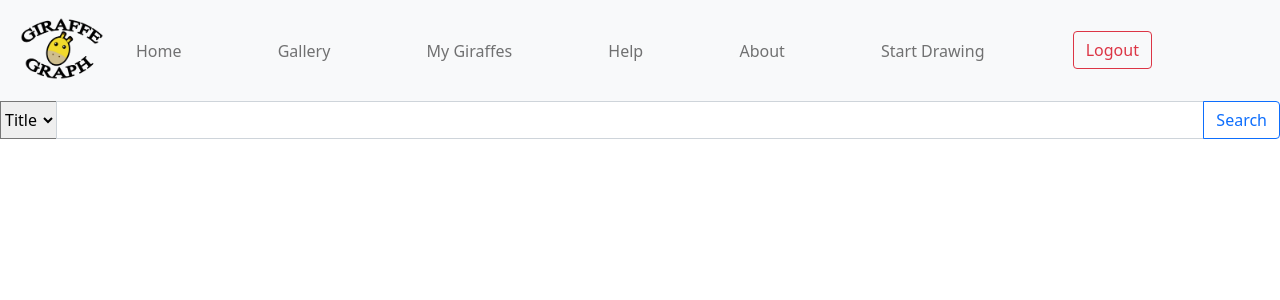
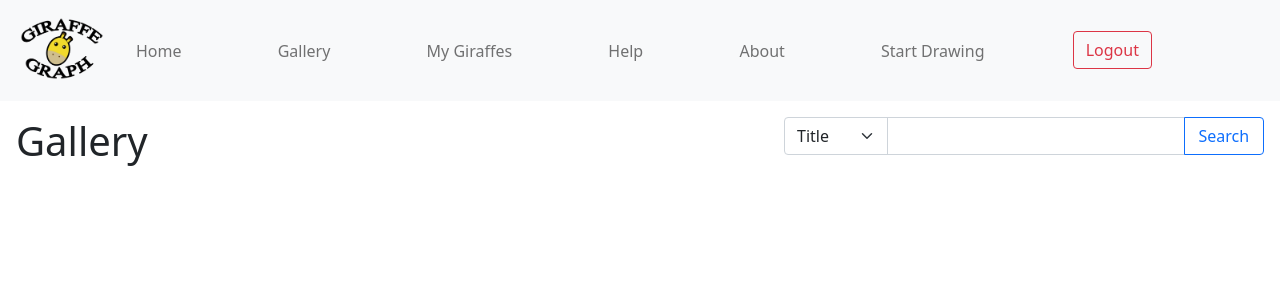
Before and after one commit to Razvan789/GiraffeGraph, a PHP site: page /src/gallery.php in a window 1280 px wide. Shown: the top 300 px of the page. Run offline with PHP 8.4, Linux system fonts and the light colour scheme; the visitor is signed in with stand-in values (Sample User, id 1); data that the repository does not hold is empty; some libraries are stand-ins or nearby versions.

Commit message:
Changed the design of the gallery page slightly

```diff
--- a/src/gallery.php
+++ b/src/gallery.php
@@ -35,32 +35,39 @@
 </head>
 
 <body>
-    <?php include("navbar.php")?>
+    <?php include("navbar.php") ?>
+    <div class="top-bar">
+        <h1>Gallery</h1>
+        <div class="search-bar">
             <form action="" method="get">
                 <div class="input-group mb-3">
-            <select class="dropdown-toggle" name="searchType" aria-label="searchItem">
+                    <select class="dropdown-toggle form-select" style="flex:1;"name="searchType" aria-label="searchItem">
                         <option value="Title" selected>Title</option>
                         <option value="UID">User</option>
                         <option value="GID">GID</option>
                     </select>
-            <input type="text" class="form-control" name="searchTerm" aria-label="Text input with dropdown button">
-            <input type="submit" class="btn btn-outline-primary" value="Search">
+                    <input type="text" class="form-control" name="searchTerm" style="flex:5" aria-label="Text input with dropdown button">
+                    <input type="submit" class="btn btn-outline-primary" style="flex:1" value="Search">
                 </div>
             </form>
-    <div data-masonry='{"percentPosition": true }' class="row row-cols-md-3 g-2">
+        </div>
+    </div>
+    <div data-masonry='{"percentPosition": true}' style="margin:auto; width:90vw;" class="row row-cols-md-3 g-2">
         <!-- <div class="row row-cols-1 row-cols-md-3 g-4">         class="row row-cols-md-4 g-4" -->
         <?php foreach ($gallery as $item) : ?>
             <div class="col">
-                <div class="card" style="width: fit-content;">
+                <div class="card" style="min-width: 10em;
+                                        max-width: 30em;
+                                        width:auto;">
                     <img src="<?php echo $item['Image'] ?>" class="card-img-top" alt="Img:<?php echo $item['GID'] ?>">
                     <div class="card-body">
-                        <h5 class="card-title">Title: <?php echo $item['Title'] ?></h5>
-                        <?php if(isset($_SESSION['login_user']) && $_SESSION['login_user'] == $item['UID']) :?>
+                        <h5 class="card-title"><?php echo $item['Title'] ?></h5>
+                        <?php if (isset($_SESSION['login_user']) && $_SESSION['login_user'] == $item['UID']) : ?>
                             <form action="scripts/php_scripts/deleteCanvas.php" method="post">
-                                <input type="hidden" name="GID" value="<?php echo $item['GID']?>">
+                                <input type="hidden" name="GID" value="<?php echo $item['GID'] ?>">
                                 <input type="submit" class="btn btn-primary" name="delete" value="Delete">
                             </form>
-                        <?php endif?>
+                        <?php endif ?>
                     </div>
                     <div class="card-footer">
                         <small class="text-muted">Posted: <?php echo $item['DateTime'] ?> by UserID: <?php echo $item['UID'] ?></small>
--- a/src/stylesheets/style.css
+++ b/src/stylesheets/style.css
@@ -22,7 +22,7 @@
 }
 
 .card:hover {
-    transform: scale(1.1);
+    transform: scale(1.03);
     box-shadow: 0 10px 20px rgba(0, 0, 0, .12), 0 4px 8px rgba(0, 0, 0, .06);
 }
 
@@ -305,3 +305,14 @@
     bottom: 10px;
     right: 10px;
 }
+
+.search-bar {
+    width: 30em;
+}
+
+.top-bar {
+    display: flex;
+    margin: 1em;
+    display: flex;
+    justify-content: space-between;
+}
```
Lines whose indentation alone changed are shown as unchanged.
